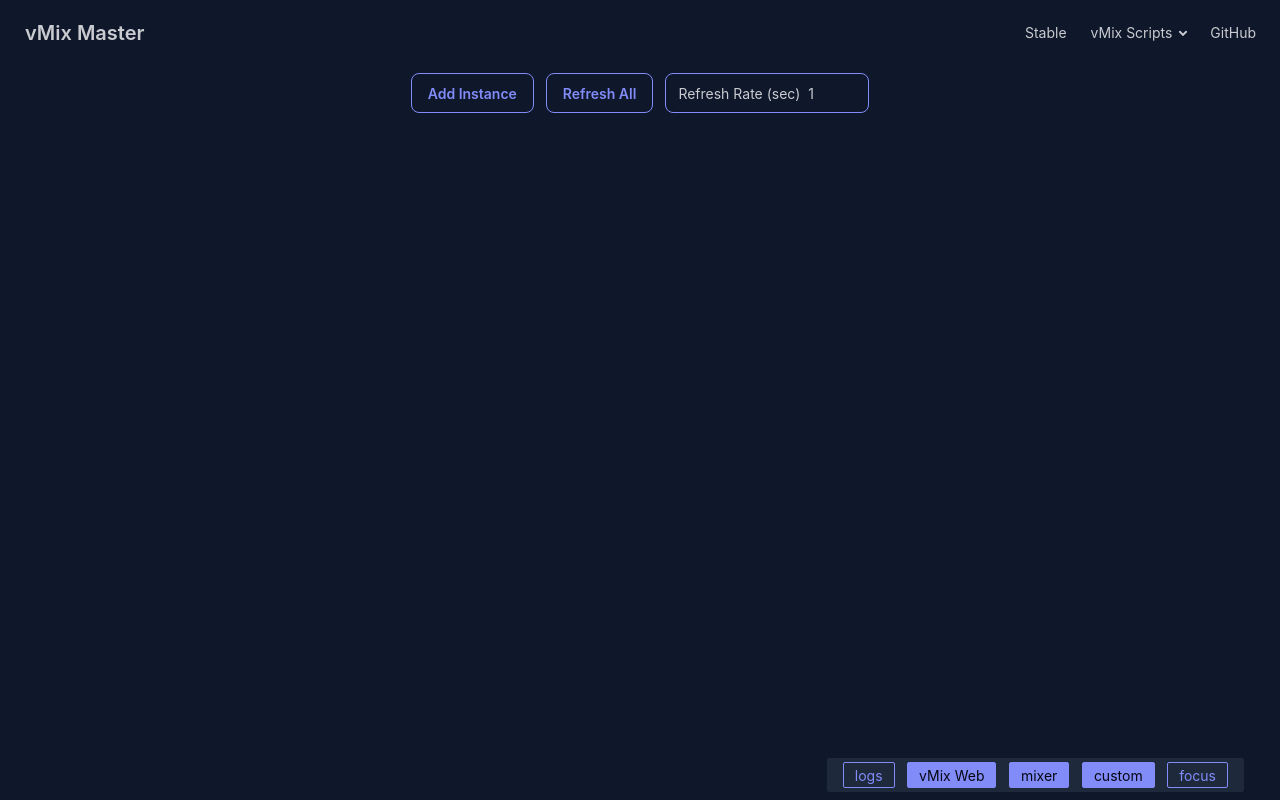
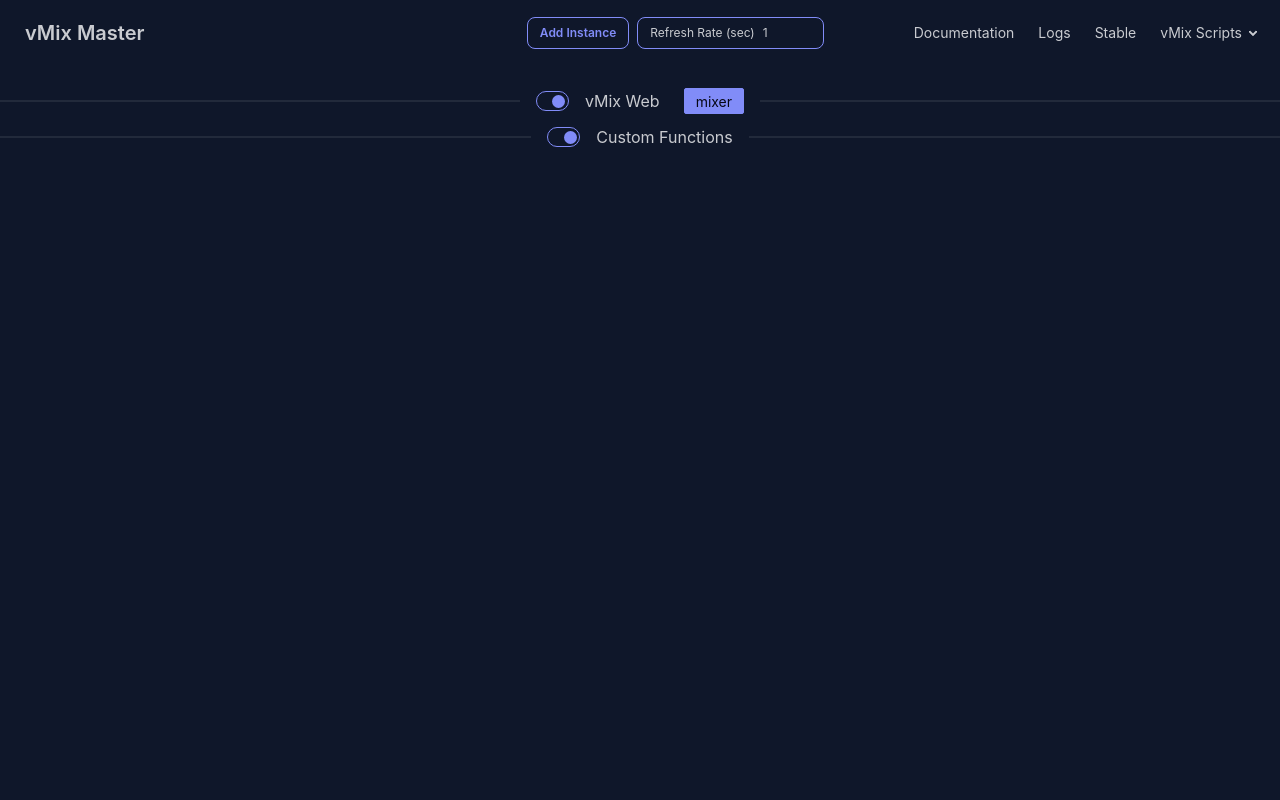
Before and after one commit to live-miracles/vmix-master, a website with bundled scripts: page public/index.html in a window 1280 px wide. Built offline with nearby package versions, Linux system fonts and the light colour scheme.

Commit message:
UI improvements

```diff
--- a/public/index.html
+++ b/public/index.html
@@ -28,9 +28,18 @@
       <div class="flex-1">
         <a class="btn btn-ghost text-xl" href="/">vMix Master</a>
       </div>
+      <div class="flex flex-1 justify-center gap-2">
+        <button id="add-box" class="btn btn-outline btn-secondary btn-sm">Add Instance</button>
+        <label class="input input-secondary input-sm w-fit">
+          Refresh Rate (sec)
+          <input id="refresh-rate" class="url-param w-12" name="refreshRate" type="number" min="1" value="1" placeholder="sec" />
+        </label>
+      </div>
       <div class="flex-none">
         <ul class="menu menu-horizontal px-1">
-          <li><a href="/stable/vmix-master/">Stable</a></li>
+          <li><button type="button" onclick="document.getElementById('documentation-modal').showModal()">Documentation</button></li>
+          <li><button type="button" onclick="document.getElementById('logs-modal').showModal()">Logs</button></li>
+          <li><a href="/vmix-master/stable/">Stable</a></li>
           <li>
             <details>
               <summary>vMix Scripts</summary>
@@ -45,21 +54,7 @@
               </ul>
             </details>
           </li>
-          <li><a href="https://github.com/live-miracles/vmix-master/">GitHub</a></li>
         </ul>
-      </div>
-    </div>
-
-    <div class="focus flex flex-col items-center">
-      <div class="flex w-full flex-wrap p-2">
-        <div class="flex min-w-full items-center justify-center">
-          <button id="add-box" class="btn btn-outline btn-secondary flex">Add Instance</button>
-          <button id="refresh-all" class="btn btn-outline btn-secondary mx-3 flex">Refresh All</button>
-          <label class="input input-secondary w-fit">
-            Refresh Rate (sec)
-            <input id="refresh-rate" class="url-param w-12" name="refreshRate" type="number" min="1" value="1" placeholder="sec" />
-          </label>
-        </div>
       </div>
     </div>
 
@@ -70,7 +65,15 @@
       </datalist>
     </div>
 
-    <div class="vmix-web divider focus hidden">vMix Web</div>
+    <div class="divider focus mt-5">
+      <input id="show-vmix-web" type="checkbox" class="toggle toggle-secondary toggle-sm show-toggle url-param" checked />
+      <span>vMix Web</span>
+      <label class="swap ms-2">
+        <input id="show-vmix-mixer" type="checkbox" class="show-toggle url-param" checked />
+        <div class="badge swap-on badge-secondary rounded-xs py-3">mixer</div>
+        <div class="badge swap-off badge-secondary badge-outline rounded-xs py-3">mixer</div>
+      </label>
+    </div>
     <div class="vmix-web hidden">
       <div class="mx-auto mb-5 flex w-125 items-center gap-1 px-5">
         <span class="text-md">Master:</span>
@@ -113,7 +116,10 @@
       </div>
     </div>
 
-    <div class="custom-functions divider focus mt-5 hidden">Custom Functions</div>
+    <div class="divider focus mt-5">
+      <input id="show-custom-functions" type="checkbox" class="toggle toggle-secondary toggle-sm show-toggle url-param" checked />
+      <span>Custom Functions</span>
+    </div>
     <div class="custom-functions hidden px-5">
       <div class="mx-auto my-1 flex w-fit items-center gap-1">
         <span class="text-md">Include: </span>
@@ -139,53 +145,40 @@
       </div>
     </div>
 
-    <div
-      class="logs border-secondary bg-base-300 fixed right-1 bottom-1 mx-auto hidden h-70 w-175 overflow-y-scroll rounded-lg border p-1 opacity-80"></div>
+    <dialog id="logs-modal" class="modal">
+      <div class="modal-box max-h-[90vh] max-w-4xl">
+        <form method="dialog">
+          <button class="btn btn-circle btn-ghost btn-sm absolute top-2 right-2" aria-label="Close logs">x</button>
+        </form>
+        <h2 class="mb-3 text-xl font-bold">Logs</h2>
+        <div class="logs border-secondary bg-base-300 h-[70vh] overflow-y-scroll rounded-lg border p-3"></div>
+      </div>
+      <form method="dialog" class="modal-backdrop">
+        <button>close</button>
+      </form>
+    </dialog>
 
-    <div class="bg-neutral fixed right-9 bottom-2 rounded-xs px-3">
-      <label class="swap m-1">
-        <input id="show-logs" type="checkbox" class="show-toggle url-param" />
-        <div class="badge swap-on badge-secondary rounded-xs py-3">logs</div>
-        <div class="badge swap-off badge-secondary badge-outline rounded-xs py-3">logs</div>
-      </label>
+    <dialog id="documentation-modal" class="modal">
+      <div class="modal-box max-h-[90vh] max-w-4xl">
+        <form method="dialog">
+          <button class="btn btn-circle btn-ghost btn-sm absolute top-2 right-2" aria-label="Close documentation">x</button>
+        </form>
 
-      <label class="swap m-1">
-        <input id="show-vmix-web" type="checkbox" class="show-toggle url-param" checked />
-        <div class="badge swap-on badge-secondary rounded-xs py-3">vMix Web</div>
-        <div class="badge swap-off badge-secondary badge-outline rounded-xs py-3">vMix Web</div>
-      </label>
+        <div class="prose max-w-none">
+          <h2>Documentation</h2>
 
-      <label class="swap m-1">
-        <input id="show-vmix-mixer" type="checkbox" class="show-toggle url-param" checked />
-        <div class="badge swap-on badge-secondary rounded-xs py-3">mixer</div>
-        <div class="badge swap-off badge-secondary badge-outline rounded-xs py-3">mixer</div>
-      </label>
-
-      <label class="swap m-1">
-        <input id="show-custom-functions" type="checkbox" class="show-toggle url-param" checked />
-        <div class="badge swap-on badge-secondary rounded-xs py-3">custom</div>
-        <div class="badge swap-off badge-secondary badge-outline rounded-xs py-3">custom</div>
-      </label>
-
-      <label class="swap m-1">
-        <input id="show-focus" type="checkbox" class="show-toggle url-param" checked />
-        <div class="badge swap-on badge-secondary badge-outline rounded-xs py-3">focus</div>
-        <div class="badge swap-off badge-secondary rounded-xs py-3">focus</div>
-      </label>
-    </div>
-
-    <div class="divider focus mt-5 hidden">Documentation</div>
-    <div class="prose focus mx-auto hidden max-w-3xl px-5">
-      You won't be able to access the vMix API over HTTPS, so you'll need to download the source code from GitHub. You can either clone the repository
-      if you have <b>Git</b> installed, or click <b>Code</b> → <b>Download ZIP</b>. After this go to the <code>vmix-master/</code> folder and open the
-      <code>index.html</code> file in the Chrome browser.
+          <p>
+            You won't be able to access the vMix API over HTTPS, so you'll need to download the source code from GitHub. You can either clone the
+            repository if you have <b>Git</b> installed, or click <b>Code</b> -> <b>Download ZIP</b>. After this go to the
+            <code>vmix-master/</code> folder and open the <code>index.html</code> file in the Chrome browser.
+          </p>
 
           <h3>vMix Scripts</h3>
           <h4>vMix Audio Handling</h4>
           <p>
             The audio volume science is a little bit hard to understand and vMix in addition also makes it even more complicated by using different
-        scales. Here is some background on the Decibel (dB) based scales (like "volumeThreshold"), the formulas how the scales can be converted, and
-        some examples:
+            scales. Here is some background on the Decibel (dB) based scales (like "volumeThreshold"), the formulas how the scales can be converted,
+            and some examples:
           </p>
 
           <pre>
@@ -235,13 +228,13 @@
           >
 
           <p>
-        <strong>Attention:</strong> Keep in mind that 100% of a Volume Meter corresponds to 0 dB FS, while 100% of the Volume Bar corresponds to the
-        full incoming signal (usually about the target loudness of -18 dB FS for voice). So, if you attenuate by targeting a Volume Bar of 50%, you
-        are reducing your incoming signal BY(!) -24 dB relative, and NOT TO(!) -24 dB absolute.
+            <strong>Attention:</strong> Keep in mind that 100% of a Volume Meter corresponds to 0 dB FS, while 100% of the Volume Bar corresponds to
+            the full incoming signal (usually about the target loudness of -18 dB FS for voice). So, if you attenuate by targeting a Volume Bar of
+            50%, you are reducing your incoming signal BY(!) -24 dB relative, and NOT TO(!) -24 dB absolute.
           </p>
 
           <h3>Links</h3>
-      You can check out some usefull scripts
+          <p>You can check out some usefull scripts</p>
           <ul>
             <li>
               Official vMix API documentation:
@@ -249,17 +242,20 @@
             </li>
             <li>Usefull vMix Scripts by RSE: <a href="https://github.com/rse/vmix-scripts">github.com/rse/vmix-scripts</a></li>
           </ul>
-    </div>
 
-    <div class="h-10"></div>
-    <footer class="footer footer-center focus bg-base-300 text-base-content hidden pt-4 pb-10">
-      <aside>
+          <h3>Project</h3>
           <p>
             For any bug / feature requests, please open an issue in our
             <a class="link" href="https://github.com/live-miracles/vmix-master/">GitHub</a> repo (ʃƪ˶˘ ﻬ ˘˶).
           </p>
           <p>Check out our <a class="link" href="https://github.com/live-miracles">homepage</a> for more streaming tools (=ↀωↀ=).</p>
-      </aside>
-    </footer>
+        </div>
+      </div>
+      <form method="dialog" class="modal-backdrop">
+        <button>close</button>
+      </form>
+    </dialog>
+
+    <div class="h-10"></div>
   </body>
 </html>
--- a/public/ts/box.ts
+++ b/public/ts/box.ts
@@ -25,8 +25,8 @@
             </button>
         </div>
         <div class="container relative max-w-full h-[180px] rounded-lg border border-secondary bg-base-200">
-          <canvas class="volume-canvas absolute left-0 top-0 w-[10px] h-full py-2" width="100" height="100"></canvas>
-          <div class="vmixInfo text-sm wrap overflow-y-scroll h-full pl-[13px]"></div>
+          <canvas class="volume-canvas absolute top-0 left-0 h-full w-[10px] py-2" width="100" height="100"></canvas>
+          <div class="vmixInfo wrap h-full overflow-y-scroll pl-[13px] text-sm"></div>
         </div>`;
 
     box.querySelector('.name-input').onblur = updateBoxesParam;
--- a/public/ts/script.ts
+++ b/public/ts/script.ts
@@ -94,9 +94,6 @@
         .forEach((elem) => elem.addEventListener('click', showElements));
 
     document.getElementById('add-box').addEventListener('click', () => addBox());
-    document
-        .getElementById('refresh-all')
-        .addEventListener('click', () => getBoxes().forEach(refreshInstance));
 
     updateRefreshRates();
     document.getElementById('refresh-rate').addEventListener('change', updateRefreshRates);
```
Also changed, not shown: README.md. Lines whose indentation alone changed are shown as unchanged.
